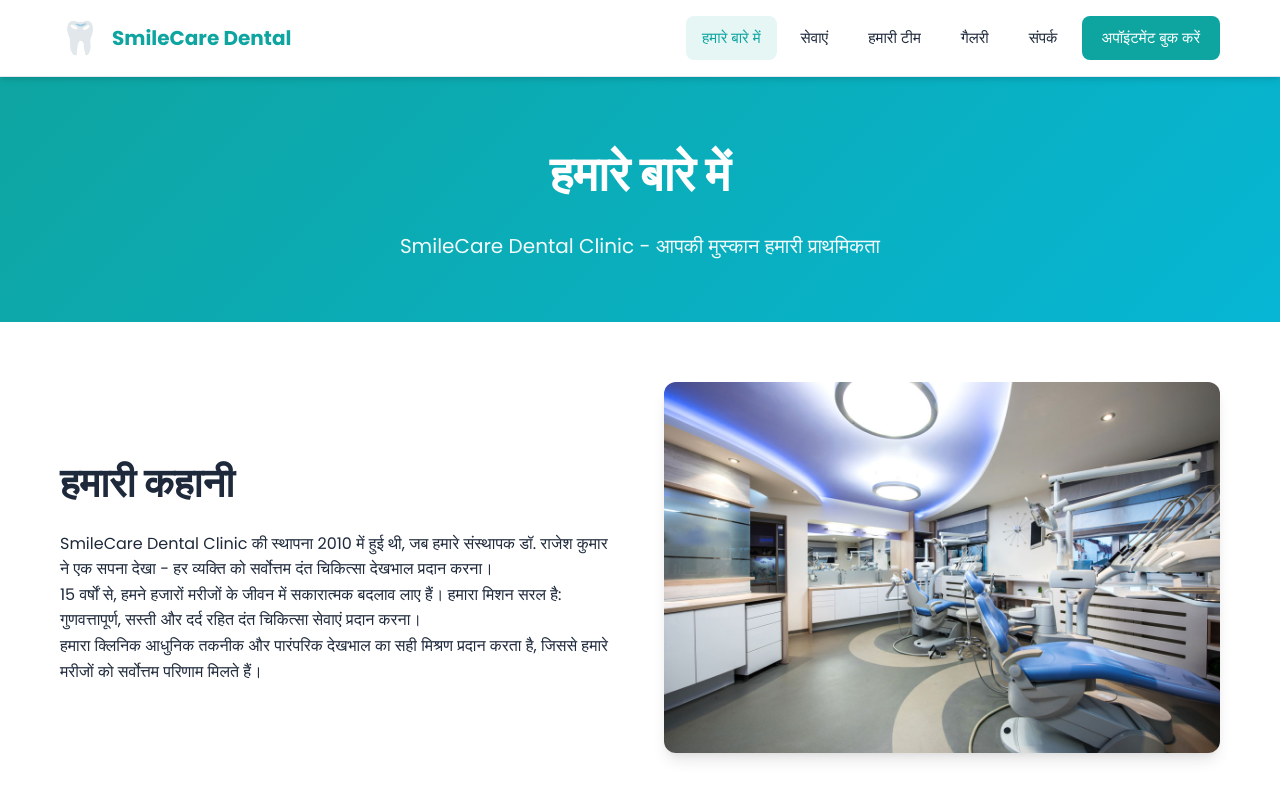
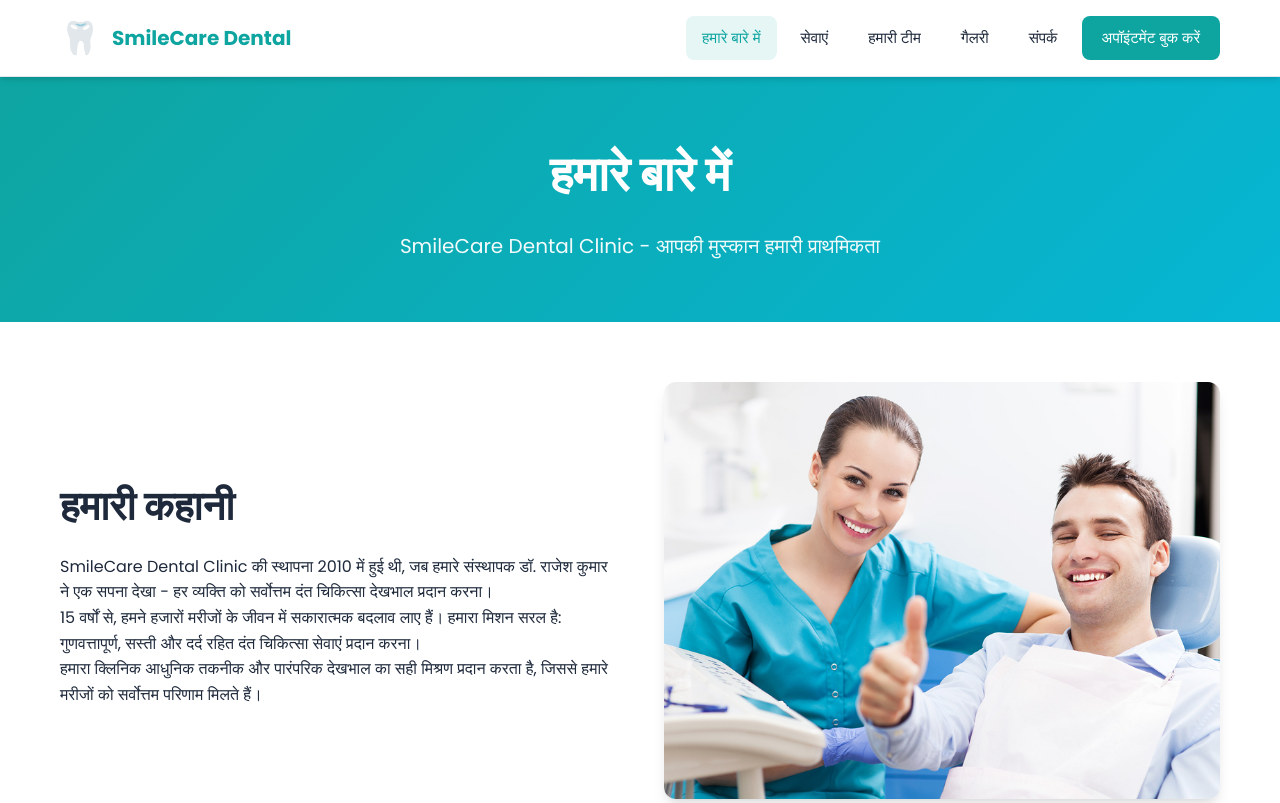
Before and after one commit to celunix/smilecare-dental-clinic, a plain HTML site: page about.html in a window 1280 px wide. Shown: the top 803 px of the page. Drawn offline with Linux system fonts and the light colour scheme.

Commit message:
Update about.html

```diff
--- a/about.html
+++ b/about.html
@@ -53,7 +53,7 @@
             <p>हमारा क्लिनिक आधुनिक तकनीक और पारंपरिक देखभाल का सही मिश्रण प्रदान करता है, जिससे हमारे मरीजों को सर्वोत्तम परिणाम मिलते हैं।</p>
           </div>
           <div class="content-right">
-            <img src="asset/images/Home/Clinic Building.jpg" alt="Clinic Building" class="feature-image" />
+            <img src="asset/images/Home/smile dental clinic home.jpg" alt="Clinic Building" class="feature-image" />
           </div>
         </div>
       </div>
```
